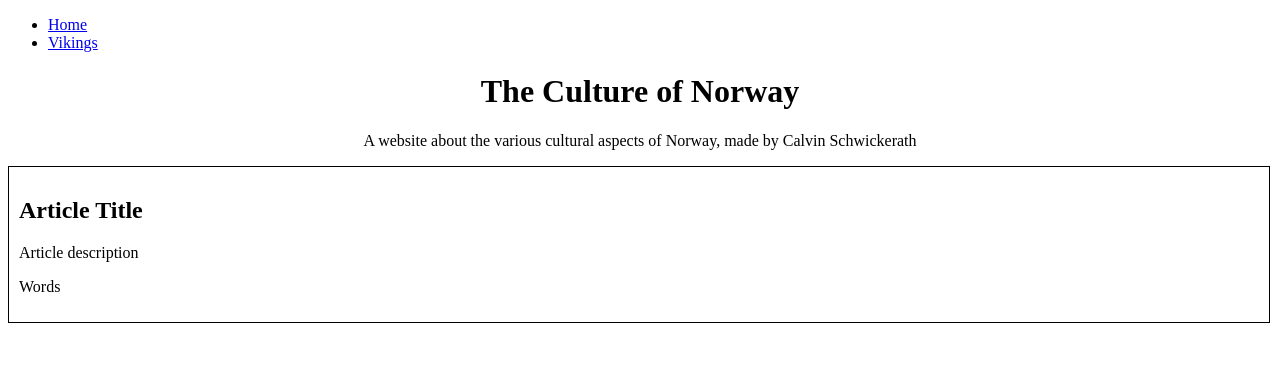
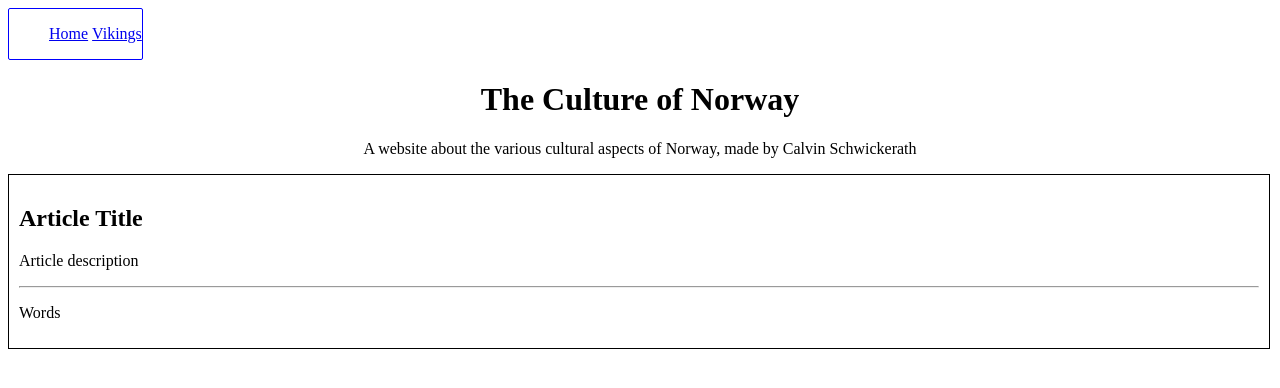
Before and after one commit to CalSch/norway, a plain HTML site: page skel.html in a window 1280 px wide. Drawn offline with Linux system fonts and the light colour scheme.

Commit message:
Changed style for nav

```diff
--- a/skel.html
+++ b/skel.html
@@ -20,6 +20,7 @@
 				<h2>Article Title</h2>
 				<p>Article description</p>
 			</header>
+			<hr>
 			<p>Words</p>
 		</article>
 	</main>
--- a/style.css
+++ b/style.css
@@ -7,3 +7,22 @@ main {
 	padding: 10px;
 	width: calc(100vw - 40px);
 }
+
+nav {
+	position: static;
+	top: 5px;
+	left: 5px;
+	width: fit-content;
+	border: 1px blue solid;
+	border-radius: 2px;
+	background-color: rgba(255, 255, 255, 0.308);
+	backdrop-filter: blur(5px);
+}
+
+nav ul {
+	list-style-type: none;
+}
+
+nav li {
+	display: inline;
+}
```
Also changed, not shown: vikings.html (+1 -0 lines).
